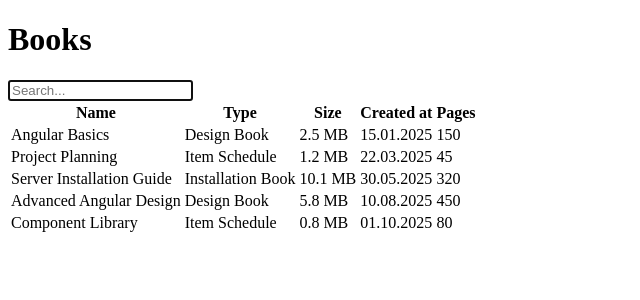
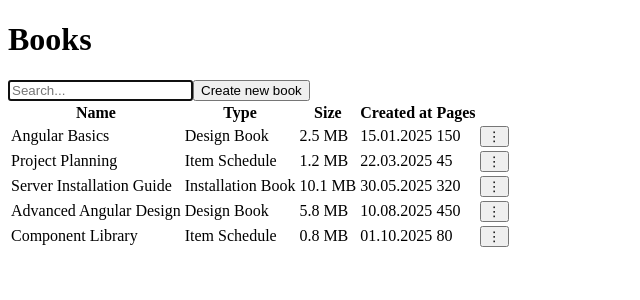
Before and after one commit to Polina-Noskovich/internship-angular-app, an Angular app: page /books in a window 1280 px wide. Shown: the top 300 px of the page, without its empty margins (0-640 px from the left). Built offline with nearby package versions, Linux system fonts and the light colour scheme.

Commit message:
feat: Add book management features (create, delete)

```diff
--- a/src/app/books/components/book-list/book-list.html
+++ b/src/app/books/components/book-list/book-list.html
@@ -17,7 +17,16 @@
                     <td>{{ book.size }}</td>
                     <td>{{ book.createdAt | date: 'dd.MM.yyyy' }}</td>
                     <td>{{ book.pages }}</td>
-                    <td></td>
+                    <td class="action-cell">
+                        <div class="menu-container">
+                            <button class="menu-batton" (click)="toggleMenu(book.id)">&#8942;</button>
+                            @if (activeMenuId === book.id) {
+                                <div class="menu">
+                                    <button (click)="onDelete(book.id)">Delete</button>
+                                </div>
+                            }
+                        </div>
+                    </td>
                 </tr>
             }
             @empty {
--- a/src/app/books/components/book-list/book-list.ts
+++ b/src/app/books/components/book-list/book-list.ts
@@ -1,4 +1,4 @@
-import { Component, Input } from '@angular/core';
+import { Component, Input, Output, EventEmitter } from '@angular/core';
 import { Book } from '../../models/book-model'
 
 @Component({
@@ -10,4 +10,14 @@ import { Book } from '../../models/book-model'
 export class BookList {
   @Input() books: Book[] = [];
   @Input() searchTerm: string = '';
+  @Output() deleteBook = new EventEmitter<number>();
+  activeMenuId: number | null = null;
+
+  toggleMenu(bookId: number): void {
+    this.activeMenuId = this.activeMenuId ===bookId ? null : bookId;
+  }
+  onDelete(bookId: number): void {
+    this.deleteBook.emit(bookId);
+    this.activeMenuId = null;
+  }
 }
--- a/src/app/books/components/books/books.html
+++ b/src/app/books/components/books/books.html
@@ -4,8 +4,10 @@
     <div class="toolbar">
         <input #searchInput type="text" placeholder="Search..."
         (keyup.enter)="search(searchInput.value)" autofocus>
-
+        <button (click)="createNewBook()">Create new book</button>
     </div>
 
-    <app-book-list [books]="filteredBooks" [searchTerm]="searchTerm"></app-book-list>
+    <app-book-list [books]="filteredBooks" [searchTerm]="searchTerm" (deleteBook)="handleDelete($event)">
+
+    </app-book-list>
 </div>
--- a/src/app/books/components/books/books.ts
+++ b/src/app/books/components/books/books.ts
@@ -30,4 +30,28 @@ export class Books implements OnInit {
       );
     }
   }
+
+  createNewBook(): void {
+    const newBook: Book = {
+      id: Date.now(),
+      name: 'New Book',
+      type: 'Design Book',
+      size: '1.0 MB',
+      createdAt: new Date(),
+      pages: 10,
+    };
+    this.allBooks.push(newBook);
+      this.filteredBooks = this.allBooks.filter(book =>
+        book.name.toLowerCase().includes(this.searchTerm) ||
+        book.type.toLowerCase().includes(this.searchTerm)
+      );
+    if (!this.searchTerm) {
+      this.filteredBooks = [...this.allBooks];
+    }
+  }
+
+  handleDelete(bookId: number): void {
+    this.allBooks = this.allBooks.filter(book => book.id !== bookId);
+    this.filteredBooks = this.filteredBooks.filter(book => book.id !== bookId);
+  }
 }
```
Also changed, not shown: src/app/app.html (line endings or trailing spaces).
